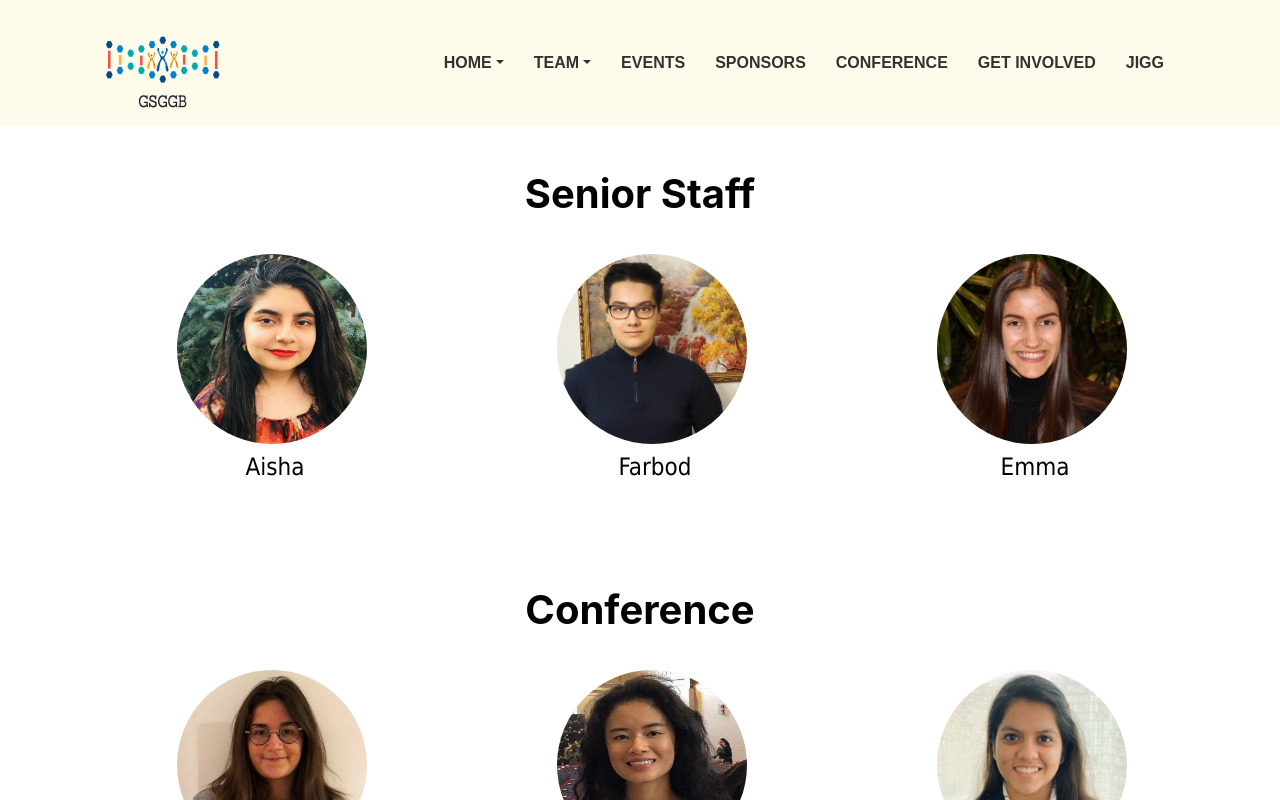
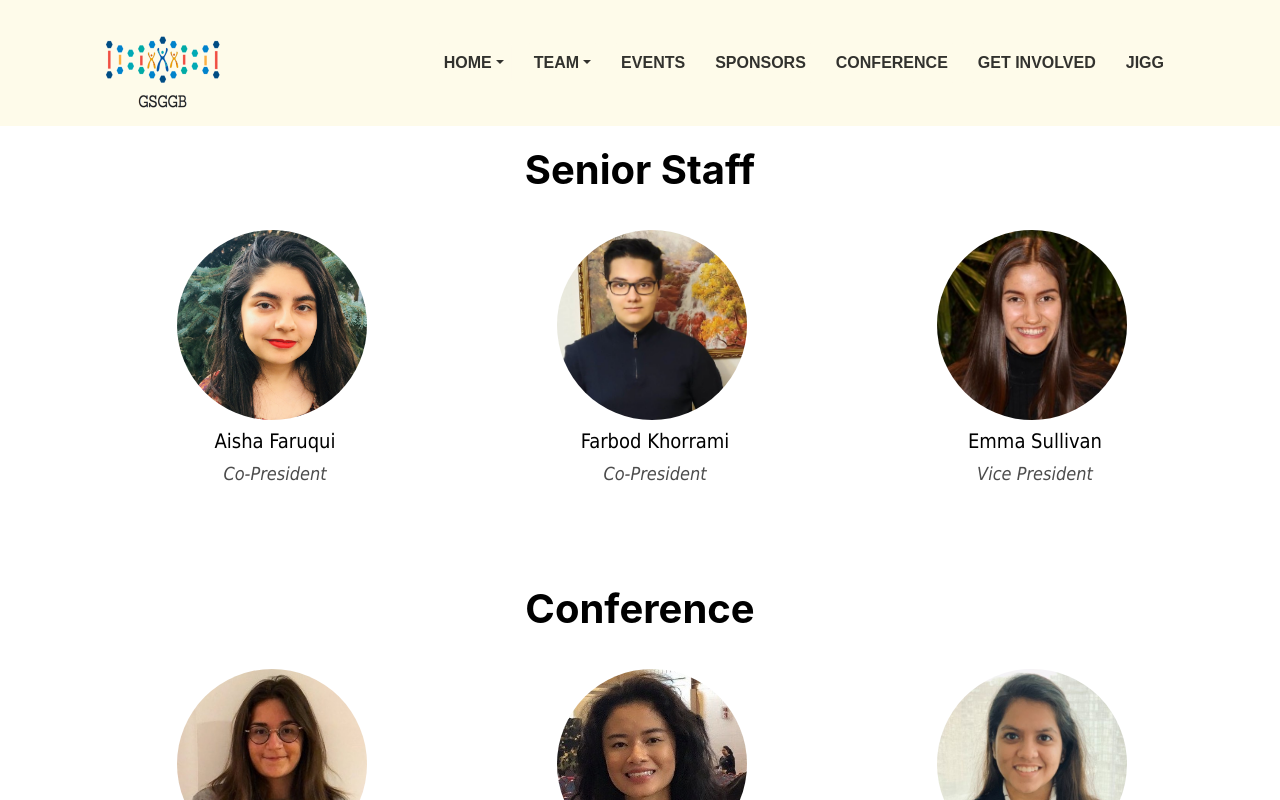
Before and after one commit to GSGGB/GSGGB_Upgrade, a React (Create React App) app: page /team in a window 1280 px wide. Built offline with nearby package versions, Linux system fonts and the light colour scheme.

Commit message:
Modified Aisha and Decaran's profile pictures for Team component, changed CSS styling for anchor links in Team and HomePage, changed first name display to name and position displays underneath each member in Teams and updated image links for Sponsors in sponsors.js

```diff
--- a/src/react-components/HomePage/index.js
+++ b/src/react-components/HomePage/index.js
@@ -35,7 +35,7 @@ class HomePage extends Component {
             <div className="banner">
               <Image id="banner-photo" alt="GSGGB Banner" src={banner} />
             </div>
-            <div className="about-us">
+            <div className="about-us-section">
               <div className="container">
                 <h2 className="section-title" id="about-us">About Us</h2>
                 <hr className="title-separator"></hr>
@@ -93,9 +93,9 @@ class HomePage extends Component {
               </div>
             </div>
 
-            <div className="announcements" id = "announcements">
+            <div className="announcements-section">
               <div className="container">
-                <h2 className="section-title">Announcements</h2>
+                <h2 className="section-title" id="announcements">Announcements</h2>
                 <hr className="title-separator"></hr>
                 <span>{this.state.announcements}</span>
               </div>
--- a/src/react-components/HomePage/styles.css
+++ b/src/react-components/HomePage/styles.css
@@ -23,7 +23,7 @@ body, html{
 /* End of Banner */
 
 /* About Us */
-.about-us{
+.about-us-section{
   padding-top: 100px;
   padding-bottom: 25px;
   background-color: white;
@@ -69,8 +69,14 @@ body, html{
 }
 /* End of About Us */
 
+/* Anchor Links */
+h2{
+  scroll-margin-top: 20rem;
+}
+/* End of Anchor Links */
+
 /* Announcements */
-.announcements{
+.announcements-section{
   padding-top: 100px;
   padding-bottom: 75px;
   background-color: white;
--- a/src/react-components/Team/executives.js
+++ b/src/react-components/Team/executives.js
@@ -7,7 +7,7 @@ export const SENIOR_STAFF = [
    firstname: "Aisha",
    id: "aishaf-1"
   },
-  {name: "Farbod Khourami",
+  {name: "Farbod Khorrami",
    image: require("./static/team-photos/farbod.jpg"),
    position: "Co-President",
    biography: "Farbod Khorrami is a fourth-year undergraduate student, and he is one of the Co-Presidents of GSGGB. He double majors in neuroscience and physiology (as he is very interested in neuroanatomy and function of the human brain and neurodegenerative diseases of the nervous system). Currently, he is involved in research on Parkinson’s Disease and its pathology in Dr Kovacs’s lab at Toronto Western Hospital. Other than that, he is a research volunteer in the Renal Physiology Lab at Toronto General Hospital and the Co-President of the UofT chapter of SciNapse (Undergraduate Science Case Competition). He plans to apply to medical school and become a medical doctor. To become familiar with different areas of research, he joined Allevio Pain Clinic as a research assistant. Neuroscience and orthopedics are his main interests and he hopes to pursue a career in these two fields. Along with the rest of the team, he looks forward to meeting all of the genetics enthusiasts!",
--- a/src/react-components/Team/index.js
+++ b/src/react-components/Team/index.js
@@ -20,7 +20,8 @@ const Team = () => {
               <Image className="executive-photo" src={exec.image} key={exec.firstname} />
             </Button>
             <div>
-              <h4 className="executive-name">{exec.firstname}</h4>
+              <h3 className="executive-name">{exec.name}</h3>
+              <h5 className="executive-position">{exec.position}</h5>
             </div>
           </div>
 
@@ -53,48 +54,56 @@ const Team = () => {
           <BrowserRouter forceRefresh={true}>
           <div className="team">
               <div class="container">
-                  <br />
+                  <div>
                     <h3 className="team-name" id="senior-staff">Senior Staff</h3>
-                    <Row className="grid-container team-subtitle">
+                    <Row className="grid-container team-members">
                       {SENIOR_STAFF.map(renderExec)}
                     </Row>
-                  <br />
+                  </div>
+                  <div>
                     <h3 className="team-name" id="conference">Conference</h3>
-                  <Row className="grid-container team-subtitle">
+                    <Row className="grid-container team-members">
                       {CONFERENCE.map(renderExec)}
                     </Row>
-                  <br />
+                  </div>
+                  <div>
                     <h3 className="team-name" id="marketing">Marketing</h3>
-                  <Row className="grid-container team-subtitle">
+                    <Row className="grid-container team-members">
                       {MARKETING.map(renderExec)}
                     </Row>
-                  <br />
+                  </div>
+                  <div>
                     <h3 className="team-name" id="affairs">Affairs</h3>
-                  <Row className="grid-container team-subtitle">
+                    <Row className="grid-container team-members">
                       {AFFAIRS.map(renderExec)}
                     </Row>
-                  <br />
+                  </div>
+                  <div>
                     <h3 className="team-name" id="mentorship">Mentorship</h3>
-                  <Row className="grid-container team-subtitle">
+                    <Row className="grid-container team-members">
                       {MENTORSHIP.map(renderExec)}
                     </Row>
-                  <br />
+                  </div>
+                  <div>
                     <h3 className="team-name" id="events">Events</h3>
-                  <Row className="grid-container team-subtitle">
+                    <Row className="grid-container team-members">
                       {EVENTS.map(renderExec)}
                     </Row>
-                  <br />
+                  </div>
+                  <div>
                     <h3 className="team-name" id="tech-and-innovations">Technology &amp; Innovations</h3>
-                  <Row className="grid-container team-subtitle">
+                    <Row className="grid-container team-members">
                       {TECH_INNOVATIONS.map(renderExec)}
                     </Row>
-                  <br />
+                  </div>
+                  <div>
                     <h3 className="team-name" id="jigg">JIGG</h3>
-                  <Row className="grid-container team-subtitle">
+                    <Row className="grid-container team-members">
                       {JIGG.map(renderExec)}
                     </Row>
-                  <br />
+                  </div>
                   <hr className="divider" />
+                  <div>
                     <h3 className="team-name">Alumni</h3>
                     <br />
                     <p className="learn-more">You can click <a href="https://www.gsggb.org/team2019-2020">here</a> to learn more about our previous GSGGB executives from the 2019 - 2020 academic year.</p>
@@ -102,6 +111,7 @@ const Team = () => {
                     <p className="learn-more">You can click <a href="https://www.gsggb.org/team2017-2018">here</a> to learn more about our previous GSGGB executives from the 2017 - 2018 academic year.</p>
                   </div>
                </div>
+            </div>
           </BrowserRouter>
         );
 }
--- a/src/react-components/Team/styles.css
+++ b/src/react-components/Team/styles.css
@@ -4,6 +4,7 @@ html {
 }
 
 .grid-container{
+  font-family: Tahoma, Geneva, sans-serif;
   display: grid;
   justify-content: space-evenly;
 }
@@ -14,9 +15,16 @@ html {
   background-color: white;
 }
 
+.white-background{
+    background-color: white;
+}
+
+.whitesmoke-background{
+    background-color: whitesmoke;
+}
+
 /* Team Sections */
-.team-subtitle{
-    font-family: Tahoma, Geneva, sans-serif;
+.team-members{
     font-size: 38px;
     text-align: center;
     color: black;
@@ -54,39 +62,29 @@ html {
 }
 
 .executive-name{
+    font-family: Tahoma, Geneva, sans-serif;
     color: black;
     margin-top: 15px;
-    margin-bottom: 20px;
-    font-size: 24px;
+    margin-bottom: 10px;
+    font-size: 20px;
     margin-left: 30px;
 }
 
 .executive-position{
-    color: white;
+    font-family: Tahoma, Geneva, sans-serif;
+    color: #4c4c4c;
     text-align: center;
+    margin-left: 30px;
+    font-size: 18px;
+    margin-bottom: 40px;
+    font-style: italic;
+
 }
 /* End of Team Executive Buttons */
 
 /* Anchor Links */
-#conference:before, #marketing:before, #affairs:before{
-   content: "";
-   display: block;
-   height: 150px;
-   margin-top: -150px;
-}
-
-#affairs:before, #mentorship:before, #events:before ,#jigg:before, #tech-and-innovations:before{
-   content: "";
-   display: block;
-   height: 130px;
-   margin-top: -130px;
-}
-
-#senior-staff:before{
-  content: "";
-  display: block;
-  height: 160px;
-  margin-top: -160px;
+h3{
+  scroll-margin-top: 10rem;
 }
 /* End of Anchor Links */
 
```
Also changed, not shown: src/react-components/Sponsors/sponsors.js (+15 -15 lines), src/react-components/Team/static/team-photos/aisha.jpg, src/react-components/Team/static/team-photos/decaran.jpg. Lines whose indentation alone changed are shown as unchanged.
